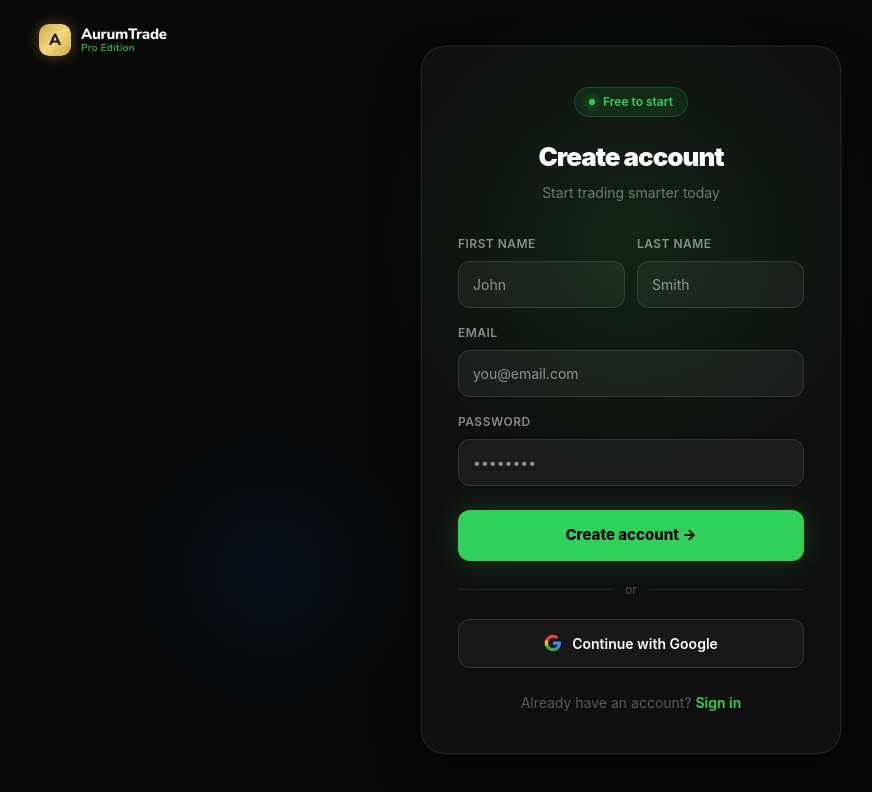
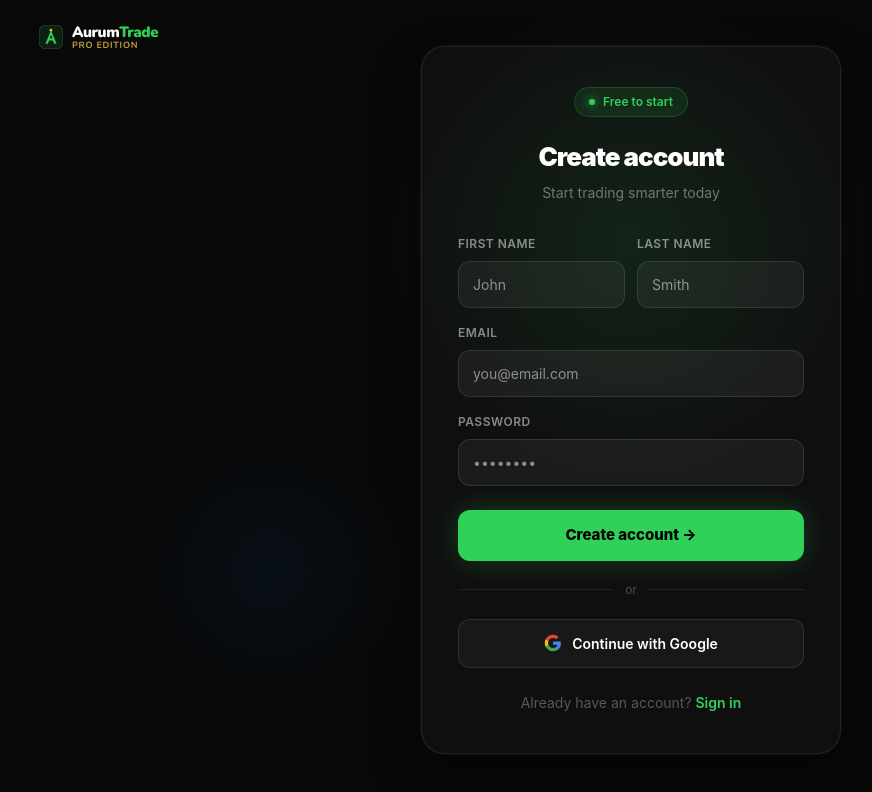
Before and after one commit to rivalden-sys/tradelog_pro, a Next.js app: page /register in a window 1280 px wide. Shown: the top 792 px of the page, without its empty margins (9-881 px from the left). Built offline with nearby package versions, Linux system fonts and the light colour scheme; no server answers.

Commit message:
Update page.tsx

```diff
--- a/app/(auth)/register/page.tsx
+++ b/app/(auth)/register/page.tsx
@@ -10,19 +10,19 @@ const NUNITO = "'Nunito', -apple-system, BlinkMacSystemFont, sans-serif"
 
 function Logo() {
   return (
-    <div style={{ display: 'flex', alignItems: 'center', gap: 10 }}>
-      <div style={{
-        width: 32, height: 32, borderRadius: 10,
-        background: 'linear-gradient(135deg, #c9a84c 0%, #f5d77e 50%, #c9a84c 100%)',
-        display: 'flex', alignItems: 'center', justifyContent: 'center',
-        boxShadow: '0 0 16px rgba(201,168,76,0.4)',
-        flexShrink: 0,
-      }}>
-        <span style={{ fontFamily: NUNITO, fontSize: 16, fontWeight: 900, color: '#1a1100' }}>A</span>
-      </div>
+    <div style={{ display: 'flex', alignItems: 'center', gap: 9, flexShrink: 0 }}>
+      <svg width="24" height="24" viewBox="0 0 28 28" fill="none">
+        <rect x="0" y="0" width="28" height="28" rx="8" fill="rgba(48,209,88,0.12)" />
+        <rect x="0" y="0" width="28" height="28" rx="8" stroke="rgba(48,209,88,0.35)" strokeWidth="1" />
+        <path d="M14 6L20.5 22H17.8L16.2 18H11.8L10.2 22H7.5L14 6Z" fill="#30d158" />
+        <path d="M12.7 15.5H15.3L14 11.5L12.7 15.5Z" fill="#0a0a0b" />
+        <circle cx="14" cy="6" r="1.5" fill="#f5c842" />
+      </svg>
       <div style={{ lineHeight: 1 }}>
-        <div style={{ fontFamily: NUNITO, fontSize: 15, fontWeight: 800, color: '#ffffff', letterSpacing: '-0.02em', lineHeight: '1.1' }}>AurumTrade</div>
-        <div style={{ fontFamily: NUNITO, fontSize: 10, fontWeight: 500, color: '#30d158', letterSpacing: '0.04em', lineHeight: '1.1' }}>Pro Edition</div>
+        <div style={{ fontFamily: NUNITO, fontSize: 15, fontWeight: 900, color: '#ffffff', letterSpacing: '-0.03em', lineHeight: '1.1' }}>
+          Aurum<span style={{ color: '#30d158' }}>Trade</span>
+        </div>
+        <div style={{ fontFamily: NUNITO, fontSize: 9, fontWeight: 600, color: 'rgba(245,200,66,0.8)', letterSpacing: '0.08em', lineHeight: '1.1', textTransform: 'uppercase' }}>Pro Edition</div>
       </div>
     </div>
   )
@@ -96,7 +96,7 @@ export default function RegisterPage() {
       minHeight: '100vh', display: 'flex', alignItems: 'center', justifyContent: 'center',
       background: '#080808', fontFamily: FONT, position: 'relative', overflow: 'hidden',
     }}>
-      <style>{`@import url('https://fonts.googleapis.com/css2?family=Nunito:wght@500;700;800&display=swap');`}</style>
+      <style>{`@import url('https://fonts.googleapis.com/css2?family=Nunito:wght@500;700;800;900&display=swap');`}</style>
 
       <div style={{
         position: 'absolute', top: '30%', left: '50%', transform: 'translate(-50%,-50%)',
@@ -144,7 +144,6 @@ export default function RegisterPage() {
           }}>{error}</div>
         )}
 
-        {/* First + Last Name */}
         <div style={{ display: 'flex', gap: 12, marginBottom: 16 }}>
           <div style={{ flex: 1 }}>
             <label style={labelStyle}>First Name</label>
```
